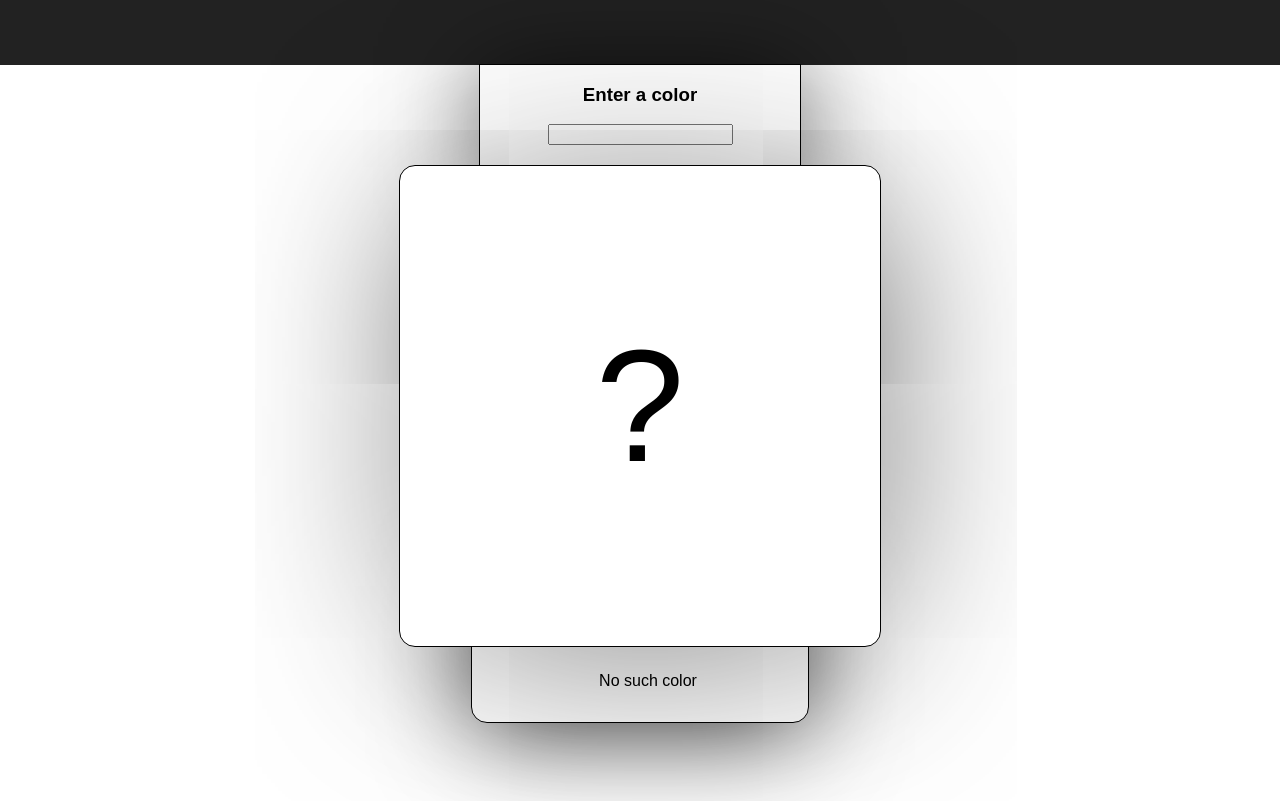
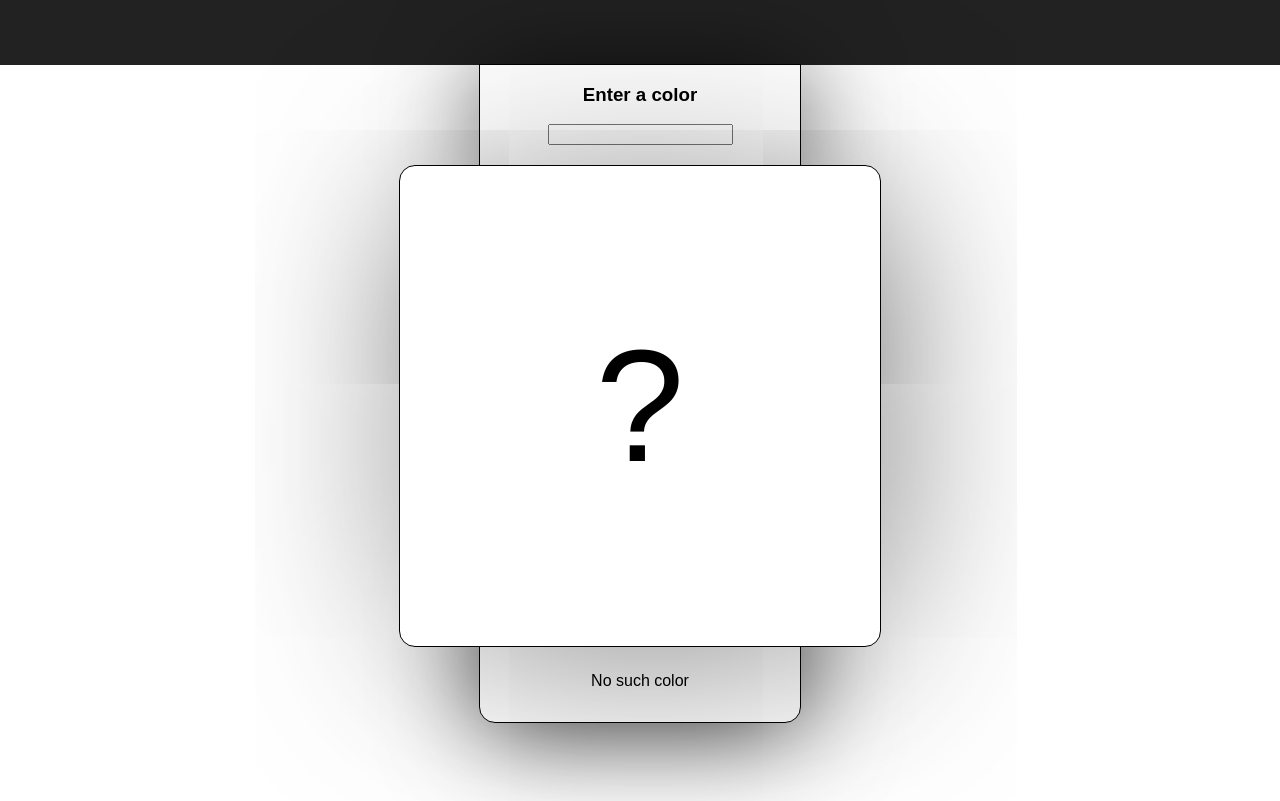
Before and after one commit to Fafruch/color-reader, a React app: page / in a window 1280 px wide. Shown: the part 125-926 px from the top of the page. Built offline with nearby package versions, Linux system fonts and the light colour scheme.

Commit message:
Fix padding in Colors and App's height

```diff
--- a/src/styles/App.css
+++ b/src/styles/App.css
@@ -1,5 +1,5 @@
 .App {
-  height: 110vh;
+  height: 102vh;
   text-align: center;
   transition: 1s;
 }
--- a/src/styles/Colors.css
+++ b/src/styles/Colors.css
@@ -1,6 +1,13 @@
+.Colors {
+  top: -3px;
+}
+
+.Colors-no-color {
+  top: -78px;
+}
+
 .Colors, .Colors-no-color {
   position: relative;
-  top: -3px;
   z-index: 0;
 
   width: 20rem;
@@ -8,7 +15,6 @@
 
   margin-left: auto;
   margin-right: auto;
-  padding-left: 1rem;
 
   background: white;
 
@@ -24,11 +30,12 @@
   transition: 1s ease;
 }
 
-.Colors-no-color {
-  top: -78px;
+.Colors-text-wrapper {
+  padding-left: 1rem;
 }
 
 .Colors-no-color .Colors-text-wrapper {
+  padding-left: 0;
   padding-top: 100px;
 }
 
```
